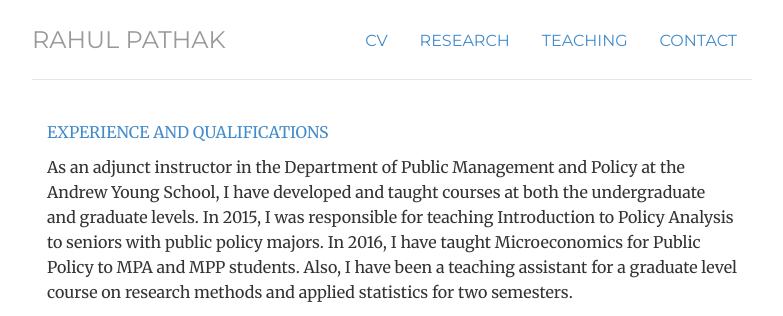
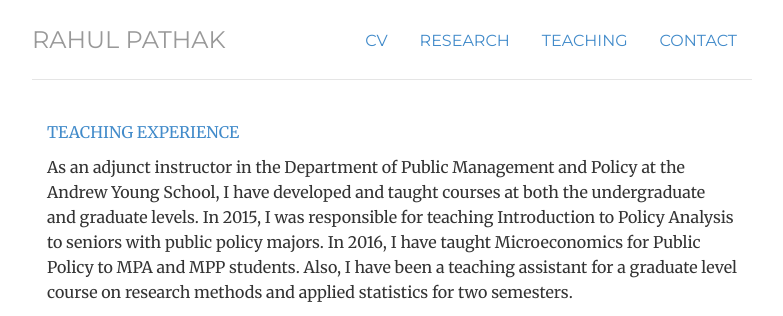
Before and after one commit to pathak-rahul/pathak-rahul.github.io, a Jekyll site: the page built from teaching/index.html, in a window 1280 px wide. Shown: the top 316 px of the page, without its empty margins (248-1031 px from the left). Built offline with Jekyll 4.4.1, drawn with Linux system fonts in a browser that asks for light colours.

Commit message:
Update index.html

```diff
--- a/teaching/index.html
+++ b/teaching/index.html
@@ -6,7 +6,7 @@
 <div class="row marketing">
 		<div class="col-sm-12">
 
-<p class="text-primary">EXPERIENCE AND QUALIFICATIONS</p>
+<p class="text-primary">TEACHING EXPERIENCE</p>
 	</div>
 	<div itemscope itemtype="http://data-vocabulary.org/Person" class="col-sm-12">
 <p class-"lead"> As an adjunct instructor in the Department of Public Management and Policy at the Andrew Young School, I have developed and taught courses at both the undergraduate and graduate levels. In 2015, I was responsible for teaching Introduction to Policy Analysis to seniors with public policy majors. In 2016, I have taught Microeconomics for Public Policy to MPA and MPP students. Also, I have been a teaching assistant for a graduate level course on research methods and applied statistics for two semesters.
```
